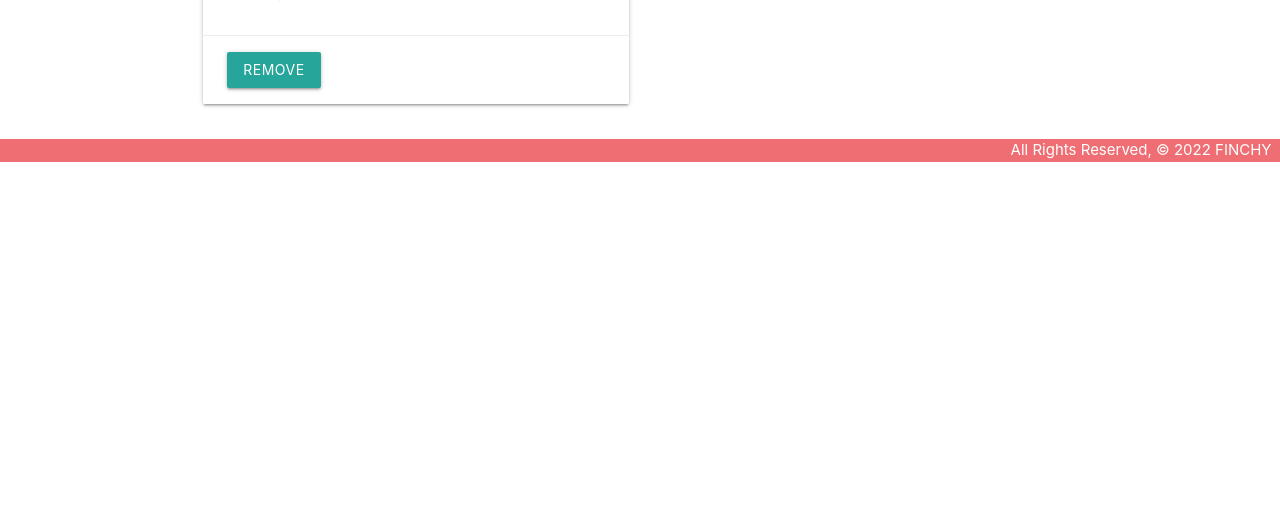
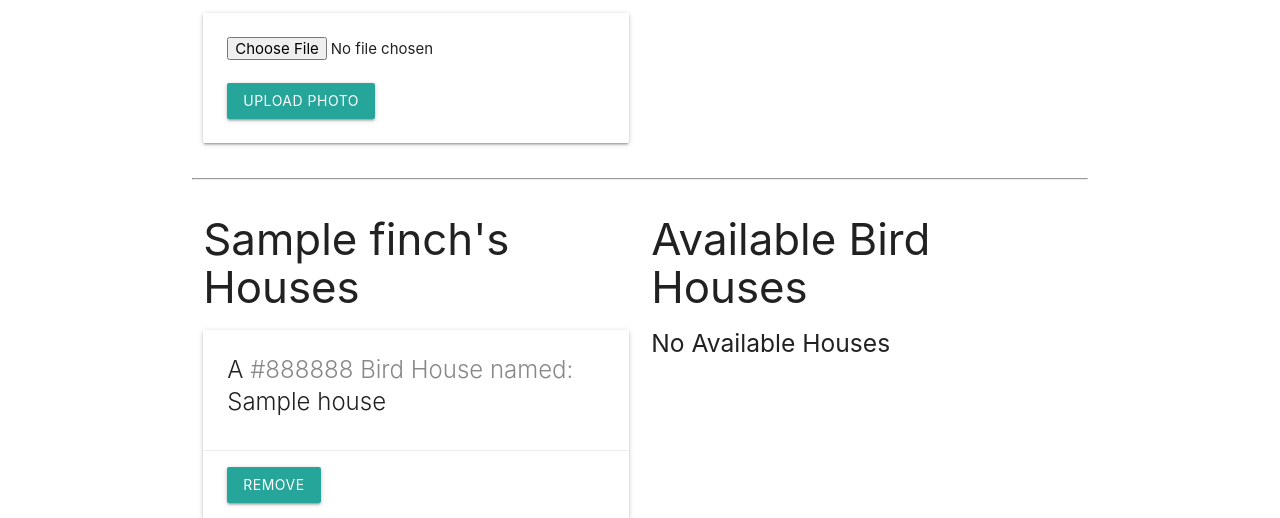
Before and after one commit to adevlinb/FinchCollection, a Django app: page /finches/1/ in a window 1280 px wide. Shown: the part 789-1307 px from the top of the page. Before the commit the page ends 951 px from the top, so only its background shows below. Run offline with Django 4.2, Linux system fonts and the light colour scheme; tables that the repository leaves empty hold one stand-in row (values such as "Sample post").

Commit message:
finish lab and adds photos

```diff
--- a/main_app/admin.py
+++ b/main_app/admin.py
@@ -1,6 +1,7 @@
 from django.contrib import admin
-from .models import Finch, Watching
+from .models import Finch, Photo, Watching
 # Register your models here.
 
 admin.site.register(Finch)
 admin.site.register(Watching)
+admin.site.register(Photo)
--- a/main_app/models.py
+++ b/main_app/models.py
@@ -55,6 +55,12 @@
     class Meta:
         ordering = ['-date']
 
+class Photo(models.Model):
+  url = models.CharField(max_length=200)
+  finch = models.ForeignKey(Finch, on_delete=models.CASCADE)
+
+  def __str__(self):
+    return f"photo for finch_id: {self.finch_id} @{self.url}"
 
 
 # finches = [
--- a/main_app/templates/finches/detail.html
+++ b/main_app/templates/finches/detail.html
@@ -17,6 +17,17 @@
                     </div>
                 </div>
             </div>
+            {% for photo in finch.photo_set.all %}
+            <img class="responsive-img card-panel" src="{{photo.url}}">
+            {% empty %}
+            <div class="card-panel teal-text center-align">No Photos Uploaded</div>
+            {% endfor %}
+            <form action="{% url 'add_photo' finch.id %}" enctype="multipart/form-data" method="POST" class="card-panel">
+                {% csrf_token %}
+                <input type="file" name="photo-file">
+                <br><br>
+                <input type="submit" class="btn" value="Upload Photo">
+            </form>
         </div>
         <div class="col s6">
                 <form action="{% url 'add_watching' finch.id %}" method="POST">
--- a/main_app/urls.py
+++ b/main_app/urls.py
@@ -12,6 +12,7 @@
     path('finches/<int:finch_id>/add_watching/', views.add_watching, name='add_watching'),
     path('finches/<int:finch_id>/assoc_house/<int:house_id>/', views.assoc_house, name="assoc_house"),
     path('finches/<int:finch_id>/un_assoc_house/<int:house_id>/', views.un_assoc_house, name="un_assoc_house"),
+    path('finches/<int:finch_id>/add_photo/', views.add_photo, name="add_photo"),
     path('houses/create', views.HouseCreate.as_view(), name='house_create'),
     path('houses/', views.houses_index, name='houses_index'),
     path('houses/<int:house_id>/', views.house_detail, name='house_detail'),
--- a/main_app/views.py
+++ b/main_app/views.py
@@ -1,6 +1,9 @@
+import os
+import boto3
+import uuid
 from django.shortcuts import render, redirect
 from django.views.generic.edit import CreateView, UpdateView, DeleteView
-from .models import Finch, House
+from .models import Finch, House, Photo
 from .forms import WatchingForm
 # from django.http import HttpResponse
 
@@ -78,3 +81,22 @@
   finch = Finch.objects.get(id=finch_id)
   finch.houses.remove(house_id)
   return redirect ('detail', finch_id=finch_id)
+
+def add_photo(request, finch_id):
+  # photo file will be the "name" attribute of the input
+  photo_file = request.FILES.get('photo-file', None)
+  if photo_file:
+    s3 = boto3.client('s3')
+    # need a unique "key" name for s3
+    # and need the same file extension as well
+    key = uuid.uuid4().hex[:8] + photo_file.name[photo_file.name.rfind('.'):]
+    try:
+      bucket = os.environ['S3_BUCKET']
+      s3.upload_fileobj(photo_file, bucket, key)
+      url = f"{os.environ['S3_BASE_URL']}{bucket}/{key}"
+      Photo.objects.create(url=url, finch_id=finch_id)
+    except Exception as e:
+      print('An error occured uploading file to S3')
+      print(e)
+
+  return redirect('detail', finch_id=finch_id)
```
Also changed, not shown: finchcollector/settings.py (+6 -3 lines), main_app/migrations/0005_photo.py (added).
